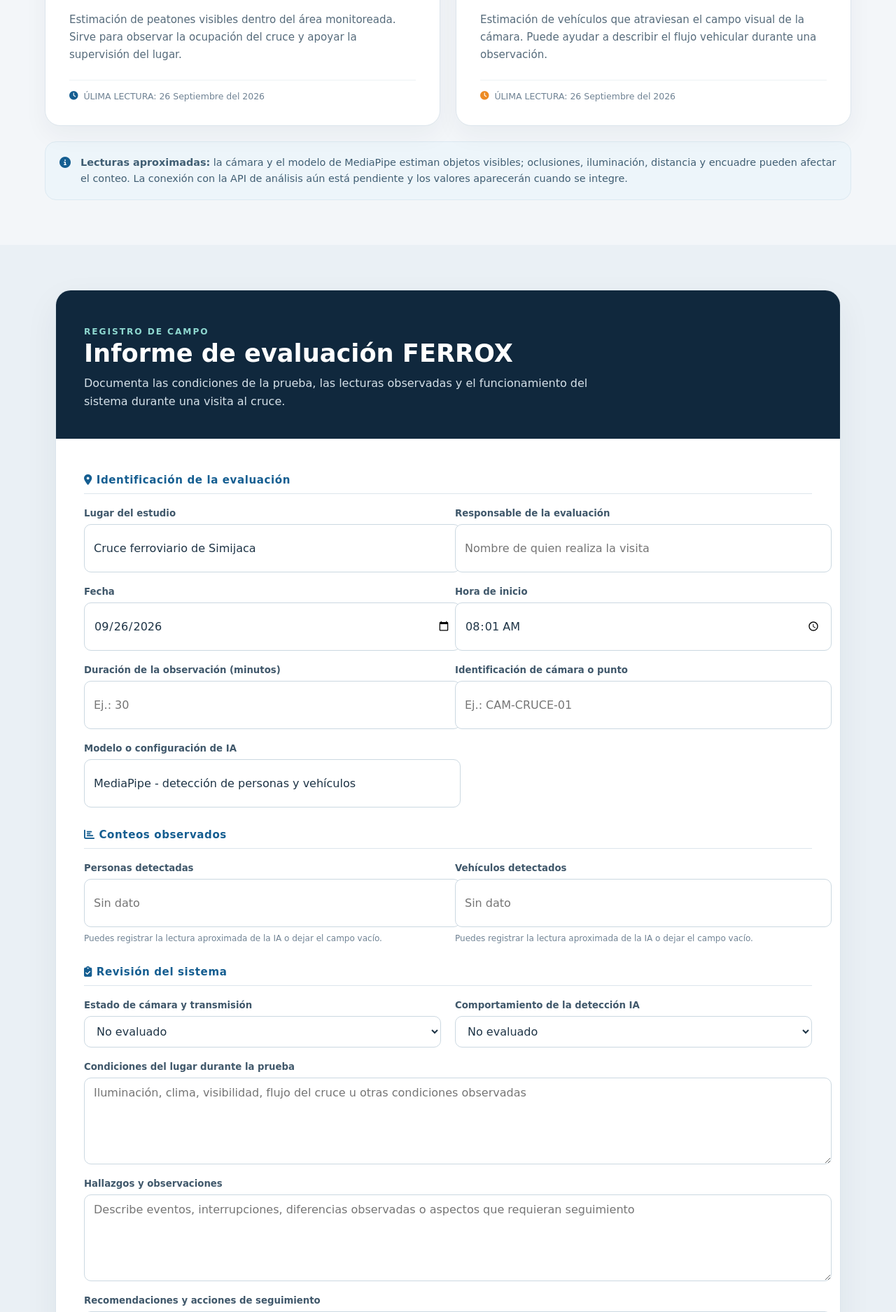
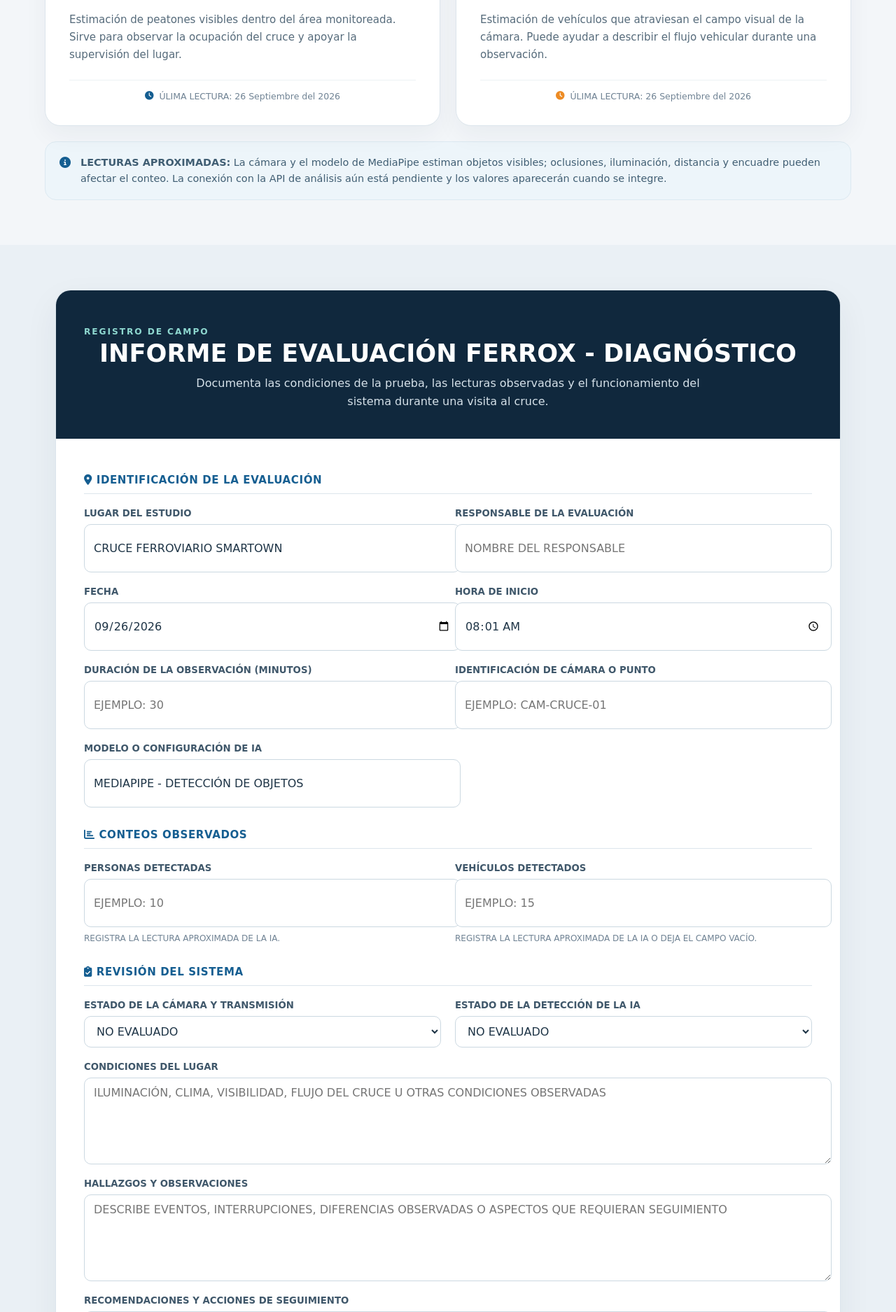
Before and after one commit to Jarodriguez83/FERROX_SYSTEM_WEB, a FastAPI app: page /monitoreo in a window 1280 px wide. Shown: the part 603-2478 px from the top of the page at 70% size. Run offline with FastAPI, Linux system fonts and the light colour scheme; some libraries are stand-ins or nearby versions; some web fonts are replaced.

Commit message:
MONITOREO HTML

```diff
--- a/templates/monitoreo.html
+++ b/templates/monitoreo.html
@@ -1,5 +1,6 @@
 <!DOCTYPE html>
 <html lang="es">
+        <link rel="shortcut icon" href="https://cuutsiydksgphriuitlo.supabase.co/storage/v1/object/sign/IMG_SMARTOWN/FAVICON.png?token=eyJraWQiOiJhY2U2MTJjOC1iMTQzLTRmOWUtYThhNi05ODQwNjZlY2Y0YjIiLCJhbGciOiJIUzUxMiJ9.eyJ1cmwiOiJJTUdfU01BUlRPV04vRkFWSUNPTi5wbmciLCJzY29wZSI6ImRvd25sb2FkIiwiaWF0IjoxNzkwMzk2ODMwLCJleHAiOjE3OTEwMDE2MzB9.6fSJmbI9shSuRtJNQ6sfv36zKVcCshgAVIUDxPKh-FGEQUCQC__3cpQCCxjDjlo9v9pIUnP_7zaf85i-JYqpQA" type="image/x-icon">
 <head>
     <meta charset="UTF-8">
     <meta name="viewport" content="width=device-width, initial-scale=1.0">
@@ -36,10 +37,10 @@
         .metric-heading h2 { margin: 0; color: var(--ferrox-navy); font-size: 1.07rem; line-height: 1.35; }
         .metric-heading span { display: block; margin-top: 4px; color: var(--ferrox-muted); font-size: .77rem; }
         .metric-label { position: relative; z-index: 1; margin-top: 37px; color: var(--ferrox-muted); font-size: .77rem; font-weight: 800; letter-spacing: .12em; }
-        .metric-value { position: relative; z-index: 1; display: flex; align-items: baseline; gap: 10px; margin: 3px 0 0; color: var(--metric-accent); font-size: clamp(4rem, 8vw, 6rem); font-variant-numeric: tabular-nums; font-weight: 800; line-height: 1.1; }
+        .metric-value { position: relative; z-index: 1; display: flex; align-items: baseline; gap: 10px; margin: 3px 0 0; color: var(--metric-accent); font-size: clamp(4rem, 8vw, 6rem); font-variant-numeric: tabular-nums; font-weight: 800; line-height: 1.1; justify-content: center; }
         .metric-value small { color: var(--ferrox-muted); font-size: .9rem; font-weight: 600; letter-spacing: 0; }
         .metric-description { position: relative; z-index: 1; max-width: 520px; margin: 18px 0 0; color: #566b7b; font-size: .94rem; line-height: 1.65; }
-        .metric-foot { position: relative; z-index: 1; display: flex; align-items: center; gap: 8px; margin-top: 23px; padding-top: 15px; border-top: 1px solid #edf1f4; color: var(--ferrox-muted); font-size: .78rem; }
+        .metric-foot { position: relative; z-index: 1; display: flex; align-items: center; gap: 8px; margin-top: 23px; padding-top: 15px; border-top: 1px solid #edf1f4; color: var(--ferrox-muted); font-size: .78rem; justify-content: center; }
         .metric-foot i { color: var(--metric-accent); }
         .monitor-note { display: flex; gap: 14px; margin-top: 22px; padding: 18px 20px; border: 1px solid #dce9f1; border-radius: 16px; background: #edf5fa; color: #405e73; line-height: 1.6; }
         .monitor-note i { margin-top: 3px; color: var(--ferrox-blue); }
@@ -121,7 +122,7 @@
 
                 <aside class="monitor-note">
                     <i class="fas fa-info-circle" aria-hidden="true"></i>
-                    <p><strong>Lecturas aproximadas:</strong> la cámara y el modelo de MediaPipe estiman objetos visibles; oclusiones, iluminación, distancia y encuadre pueden afectar el conteo. La conexión con la API de análisis aún está pendiente y los valores aparecerán cuando se integre.</p>
+                    <p><strong>LECTURAS APROXIMADAS:</strong> La cámara y el modelo de MediaPipe estiman objetos visibles; oclusiones, iluminación, distancia y encuadre pueden afectar el conteo. La conexión con la API de análisis aún está pendiente y los valores aparecerán cuando se integre.</p>
                 </aside>
             </div>
         </section>
@@ -129,92 +130,92 @@
         <section class="report-section" aria-labelledby="reportTitle">
             <div class="report-shell">
                 <header class="report-heading">
-                    <p class="eyebrow">Registro de campo</p>
-                    <h2 id="reportTitle">Informe de evaluación FERROX</h2>
-                    <p>Documenta las condiciones de la prueba, las lecturas observadas y el funcionamiento del sistema durante una visita al cruce.</p>
+                    <p class="eyebrow">REGISTRO DE CAMPO</p>
+                    <center><h2 id="reportTitle">INFORME DE EVALUACIÓN FERROX - DIAGNÓSTICO</h2></center>
+                    <center><p>Documenta las condiciones de la prueba, las lecturas observadas y el funcionamiento del sistema durante una visita al cruce.</p></center>
                 </header>
 
                 <form id="form-reporte" class="report-form">
                     <div class="form-grid">
-                        <h3 class="form-section-title"><i class="fas fa-map-marker-alt"></i> Identificación de la evaluación</h3>
+                        <h3 class="form-section-title"><i class="fas fa-map-marker-alt"></i> IDENTIFICACIÓN DE LA EVALUACIÓN</h3>
                         <div class="form-field">
-                            <label for="ubicacionEvaluacion">Lugar del estudio</label>
-                            <input id="ubicacionEvaluacion" type="text" value="Cruce ferroviario de Simijaca" required>
+                            <label for="ubicacionEvaluacion">LUGAR DEL ESTUDIO</label>
+                            <input id="ubicacionEvaluacion" type="text" value="CRUCE FERROVIARIO SMARTOWN" required>
                         </div>
                         <div class="form-field">
-                            <label for="responsableEvaluacion">Responsable de la evaluación</label>
-                            <input id="responsableEvaluacion" type="text" placeholder="Nombre de quien realiza la visita" required>
+                            <label for="responsableEvaluacion">RESPONSABLE DE LA EVALUACIÓN</label>
+                            <input id="responsableEvaluacion" type="text" placeholder="NOMBRE DEL RESPONSABLE" required>
                         </div>
                         <div class="form-field">
-                            <label for="fechaEvaluacion">Fecha</label>
+                            <label for="fechaEvaluacion">FECHA</label>
                             <input id="fechaEvaluacion" type="date" required>
                         </div>
                         <div class="form-field">
-                            <label for="horaEvaluacion">Hora de inicio</label>
+                            <label for="horaEvaluacion">HORA DE INICIO</label>
                             <input id="horaEvaluacion" type="time" required>
                         </div>
                         <div class="form-field">
-                            <label for="duracionEvaluacion">Duración de la observación (minutos)</label>
-                            <input id="duracionEvaluacion" type="number" min="1" step="1" placeholder="Ej.: 30">
+                            <label for="duracionEvaluacion">DURACIÓN DE LA OBSERVACIÓN (MINUTOS)</label>
+                            <input id="duracionEvaluacion" type="number" min="1" step="1" placeholder="EJEMPLO: 30">
                         </div>
                         <div class="form-field">
-                            <label for="idCamara">Identificación de cámara o punto</label>
-                            <input id="idCamara" type="text" placeholder="Ej.: CAM-CRUCE-01">
+                            <label for="idCamara">IDENTIFICACIÓN DE CÁMARA O PUNTO</label>
+                            <input id="idCamara" type="text" placeholder="EJEMPLO: CAM-CRUCE-01">
                         </div>
                         <div class="form-field">
-                            <label for="modeloIA">Modelo o configuración de IA</label>
-                            <input id="modeloIA" type="text" value="MediaPipe - detección de personas y vehículos">
+                            <label for="modeloIA">MODELO O CONFIGURACIÓN DE IA</label>
+                            <input id="modeloIA" type="text" value="MEDIAPIPE - DETECCIÓN DE OBJETOS" required>
                         </div>
 
-                        <h3 class="form-section-title"><i class="fas fa-chart-bar"></i> Conteos observados</h3>
+                        <h3 class="form-section-title"><i class="fas fa-chart-bar"></i> CONTEOS OBSERVADOS</h3>
                         <div class="form-field">
-                            <label for="personasEvaluacion">Personas detectadas</label>
-                            <input id="personasEvaluacion" type="number" min="0" step="1" placeholder="Sin dato">
-                            <span class="field-help">Puedes registrar la lectura aproximada de la IA o dejar el campo vacío.</span>
+                            <label for="personasEvaluacion">PERSONAS DETECTADAS</label>
+                            <input id="personasEvaluacion" type="number" min="0" step="1" placeholder="EJEMPLO: 10">
+                            <span class="field-help">REGISTRA LA LECTURA APROXIMADA DE LA IA.</span>
                         </div>
                         <div class="form-field">
-                            <label for="vehiculosEvaluacion">Vehículos detectados</label>
-                            <input id="vehiculosEvaluacion" type="number" min="0" step="1" placeholder="Sin dato">
-                            <span class="field-help">Puedes registrar la lectura aproximada de la IA o dejar el campo vacío.</span>
+                            <label for="vehiculosEvaluacion">VEHÍCULOS DETECTADOS</label>
+                            <input id="vehiculosEvaluacion" type="number" min="0" step="1" placeholder="EJEMPLO: 15">
+                            <span class="field-help">REGISTRA LA LECTURA APROXIMADA DE LA IA O DEJA EL CAMPO VACÍO.</span>
                         </div>
 
-                        <h3 class="form-section-title"><i class="fas fa-clipboard-check"></i> Revisión del sistema</h3>
+                        <h3 class="form-section-title"><i class="fas fa-clipboard-check"></i> REVISIÓN DEL SISTEMA</h3>
                         <div class="form-field">
-                            <label for="estadoCamara">Estado de cámara y transmisión</label>
+                            <label for="estadoCamara">ESTADO DE LA CÁMARA Y TRANSMISIÓN</label>
                             <select id="estadoCamara">
-                                <option value="No evaluado">No evaluado</option>
-                                <option value="Funcionamiento correcto">Funcionamiento correcto</option>
-                                <option value="Intermitencia o pérdida de señal">Intermitencia o pérdida de señal</option>
-                                <option value="Imagen obstruida o fuera de encuadre">Imagen obstruida o fuera de encuadre</option>
+                                <option value="No evaluado">NO EVALUADO</option>
+                                <option value="Funcionamiento correcto">FUNCIONAMIENTO CORRECTO</option>
+                                <option value="Intermitencia o pérdida de señal">INTERMITENCIA O PÉRDIDA DE SEÑAL</option>
+                                <option value="Imagen obstruida o fuera de encuadre">IMAGEN OBSTRUÍDA O FUERA DE ENCUADRE</option>
                             </select>
                         </div>
                         <div class="form-field">
-                            <label for="estadoDeteccion">Comportamiento de la detección IA</label>
+                            <label for="estadoDeteccion">ESTADO DE LA DETECCIÓN DE LA IA</label>
                             <select id="estadoDeteccion">
-                                <option value="No evaluado">No evaluado</option>
-                                <option value="Conteo aparentemente estable">Conteo aparentemente estable</option>
-                                <option value="Conteo variable o con posibles errores">Conteo variable o con posibles errores</option>
-                                <option value="Sin detección disponible">Sin detección disponible</option>
+                                <option value="No evaluado">NO EVALUADO</option>
+                                <option value="Conteo aparentemente estable">CONTEO APARENTEMENTE ESTABLE</option>
+                                <option value="Conteo variable o con posibles errores">CONTEO VARIABLE O CON POSIBLES ERRORES</option>
+                                <option value="Sin detección disponible">SIN DETECCIÓN DISPONIBLE</option>
                             </select>
                         </div>
                         <div class="form-field full">
-                            <label for="condicionesEvaluacion">Condiciones del lugar durante la prueba</label>
-                            <textarea id="condicionesEvaluacion" placeholder="Iluminación, clima, visibilidad, flujo del cruce u otras condiciones observadas"></textarea>
+                            <label for="condicionesEvaluacion">CONDICIONES DEL LUGAR</label>
+                            <textarea id="condicionesEvaluacion" placeholder="ILUMINACIÓN, CLIMA, VISIBILIDAD, FLUJO DEL CRUCE U OTRAS CONDICIONES OBSERVADAS"></textarea>
                         </div>
                         <div class="form-field full">
-                            <label for="observacionesEvaluacion">Hallazgos y observaciones</label>
-                            <textarea id="observacionesEvaluacion" placeholder="Describe eventos, interrupciones, diferencias observadas o aspectos que requieran seguimiento"></textarea>
+                            <label for="observacionesEvaluacion">HALLAZGOS Y OBSERVACIONES</label>
+                            <textarea id="observacionesEvaluacion" placeholder="DESCRIBE EVENTOS, INTERRUPCIONES, DIFERENCIAS OBSERVADAS O ASPECTOS QUE REQUIERAN SEGUIMIENTO"></textarea>
                         </div>
                         <div class="form-field full">
-                            <label for="recomendacionesEvaluacion">Recomendaciones y acciones de seguimiento</label>
-                            <textarea id="recomendacionesEvaluacion" placeholder="Acciones sugeridas para mejorar la cámara, la detección o la operación del sistema"></textarea>
+                            <label for="recomendacionesEvaluacion">RECOMENDACIONES Y ACCIONES DE SEGUIMIENTO</label>
+                            <textarea id="recomendacionesEvaluacion" placeholder="ACCIONES SUGERIDAS PARA MEJORAR LA CÁMARA, LA DETECCIÓN O LA OPERACIÓN DEL SISTEMA"></textarea>
                         </div>
                         <div class="form-field full">
-                            <label for="conclusionEvaluacion">Conclusión de la evaluación</label>
-                            <textarea id="conclusionEvaluacion" placeholder="Resume el funcionamiento observado y si requiere seguimiento"></textarea>
+                            <label for="conclusionEvaluacion">CONCLUSIÓN DE LA EVALUACIÓN</label>
+                            <textarea id="conclusionEvaluacion" placeholder="RESUME EL FUNCIONAMIENTO OBSERVADO Y SI REQUIERE SEGUIMIENTO"></textarea>
                         </div>
 
-                        <p class="report-disclaimer"><strong>Alcance del informe:</strong> los conteos de visión artificial son aproximados y dependen de la escena y del modelo. El documento describe una observación de campo; no certifica por sí solo la seguridad ferroviaria ni sustituye los protocolos operativos.</p>
+                        <p class="report-disclaimer"><strong>ALCANCE DEL INFORME:</strong> Los conteos de visión artificial son aproximados y dependen de la escena y del modelo. El documento describe una observación de campo; no certifica por sí solo la seguridad ferroviaria ni sustituye los protocolos operativos.</p>
                         <div class="report-actions">
                             <p>El PDF incluirá fecha y hora de generación, datos de la visita, conteos ingresados, estado de revisión y observaciones.</p>
                             <button class="btn-report" id="descargarBtn" type="button"><i class="fas fa-file-download"></i> GENERAR INFORME PDF</button>
@@ -227,7 +228,7 @@
 
     {% include "footer.html" %}
     <script src="https://cdnjs.cloudflare.com/ajax/libs/jspdf/2.5.1/jspdf.umd.min.js"></script>
-    <script src="{{ url_for('static', path='scripts/generador_pdf.js') }}?v=20260926-1"></script>
+    <script src="{{ url_for('static', path='scripts/generador_pdf.js') }}?v=20260926-2"></script>
     <script>
         const now = new Date();
         const localDate = new Date(now.getTime() - now.getTimezoneOffset() * 60000).toISOString().slice(0, 10);
```
